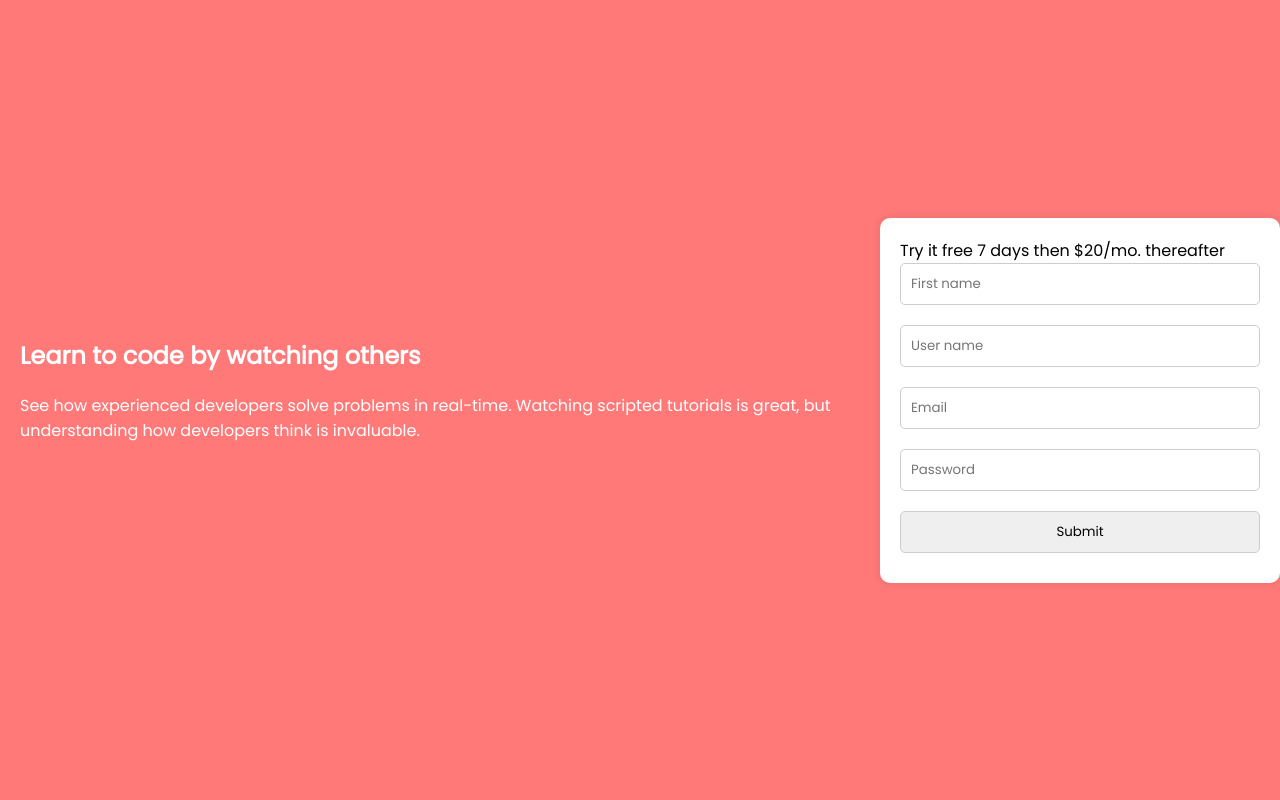
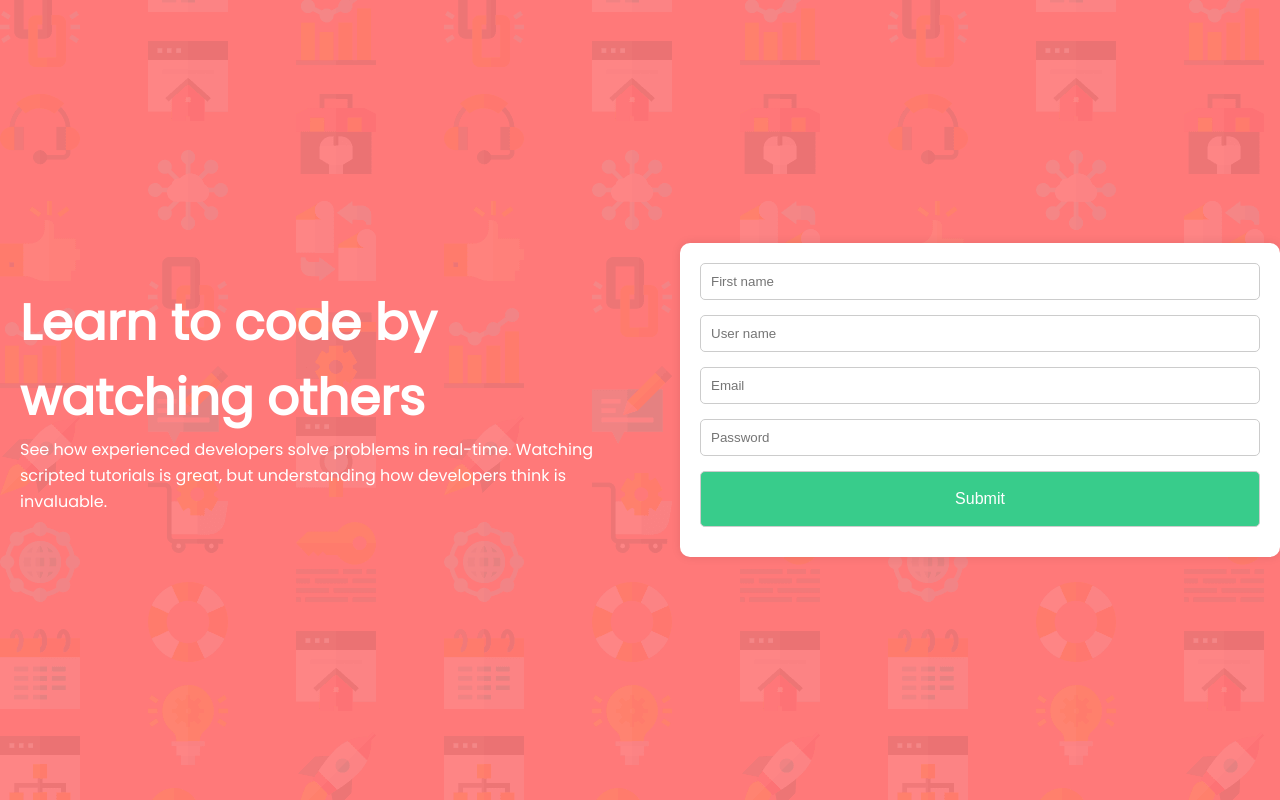
Before and after one commit to astarta16/signup-form, a React (Vite) app: page / in a window 1280 px wide. Built offline with nearby package versions, Linux system fonts and the light colour scheme.

Commit message:
add more styles to have more pretty visual

```diff
--- a/src/Components/Card.jsx
+++ b/src/Components/Card.jsx
@@ -7,11 +7,12 @@ import {
   ContentContainer,
   TextContainer,
   FormContainer,
+  FormStyled,
   Title,
   Text,
-    Form,
+  SubmitButton,
+  ErrorMessage,
 } from "./CardStyle";
-
 
 function Card() {
   const schema = yup.object().shape({
@@ -21,7 +22,11 @@ function Card() {
     password: yup.string().min(2).max(100).required("Password cannot be empty"),
   });
 
-  const { register, handleSubmit, formState: { errors } } = useForm({
+  const {
+    register,
+    handleSubmit,
+    formState: { errors },
+  } = useForm({
     resolver: yupResolver(schema),
   });
 
@@ -36,25 +41,43 @@ function Card() {
           <Title>Learn to code by watching others</Title>
           <Text>
             See how experienced developers solve problems in real-time. Watching
-            scripted tutorials is great, but understanding how developers think is
-            invaluable.
+            scripted tutorials is great, but understanding how developers think
+            is invaluable.
           </Text>
         </TextContainer>
+
         <FormContainer>
-          <p>
-            Try it free 7 days <span>then $20/mo. thereafter</span>
-          </p>
-          <Form onSubmit={handleSubmit(onSubmit)}>
-            <input type="text" placeholder="First name" {...register("firstName")} />
-            <p>{errors.firstName?.message}</p>
-            <input type="text" placeholder="User name" {...register("userNAme")} />
-            <p>{errors.userNAme?.message}</p>
-            <input type="text" placeholder="Email" {...register("email")} />
-            <p>{errors.email?.message}</p>
-            <input type="password" placeholder="Password" {...register("password")} />
-            <p>{errors.password?.message}</p>
-            <input type="submit" value="Submit" />
-          </Form>
+          <FormStyled onSubmit={handleSubmit(onSubmit)}>
+            <input
+              type="text"
+              placeholder="First name"
+              {...register("firstName")}
+              className={errors.firstName ? "error" : ""}
+            />
+            <ErrorMessage>{errors.firstName?.message}</ErrorMessage>
+            <input
+              type="text"
+              placeholder="User name"
+              {...register("userNAme")}
+              className={errors.userNAme ? "error" : ""}
+            />
+            <ErrorMessage>{errors.userNAme?.message}</ErrorMessage>
+            <input
+              type="text"
+              placeholder="Email"
+              {...register("email")}
+              className={errors.email ? "error" : ""}
+            />
+            <ErrorMessage>{errors.email?.message}</ErrorMessage>
+            <input
+              type="password"
+              placeholder="Password"
+              {...register("password")}
+              className={errors.password ? "error" : ""}
+            />
+            <ErrorMessage>{errors.password?.message}</ErrorMessage>
+            <SubmitButton type="submit" value="Submit" />
+          </FormStyled>
         </FormContainer>
       </ContentContainer>
     </Container>
--- a/src/Components/CardStyle.js
+++ b/src/Components/CardStyle.js
@@ -1,11 +1,19 @@
 import styled from "styled-components";
+import DesktopImage from "../assets/bg-intro-desktop.png";
+import MobileImage from "../assets/bg-intro-mobile.png";
 
 export const Container = styled.div`
   display: flex;
   justify-content: center;
   align-items: center;
   min-height: 100vh;
-  background-color: #FF7979;
+  background-color: #ff7979;
+  background-image: url(${DesktopImage});
+  background-size: cover;
+
+  @media (max-width: 768px) {
+    background-image: url(${MobileImage});
+  }
 `;
 
 export const ContentContainer = styled.div`
@@ -34,8 +42,9 @@ export const FormContainer = styled.div`
   box-shadow: 0 0 10px rgba(0, 0, 0, 0.1);
   text-align: center;
   padding: 20px;
-  max-width: 400px;
+  max-width: 600px;
   width: 90%;
+  margin: 0 auto;
 
   @media (min-width: 768px) {
     text-align: left;
@@ -44,16 +53,45 @@ export const FormContainer = styled.div`
 `;
 
 export const Title = styled.h1`
-  font-size: 24px;
   margin-bottom: 20px;
+  font-size: 50px;
+  font-weight: 700;
+  width: 525px;
+  height: 131px;
 `;
 
 export const Text = styled.p`
   font-size: 16px;
-  margin-bottom: 20px;
+  font-weight: 500;
+  line-height: 26px;
+  width: 100%;
+
+  @media (max-width: 768px) {
+    padding: 0 20px;
+    text-align: center;
+  }
 `;
 
-export const Form = styled.form`
+export const FreeTrial = styled.div`
+  width: 540px;
+  height: 60px;
+  border-radius: 10px;
+  background: #5e54a4;
+  box-shadow: 0px 8px 0px 0px rgba(0, 0, 0, 0.2);
+  color: white;
+  display: flex;
+  justify-content: center;
+  align-items: center;
+  margin-top: 20px;
+  font-size: 16px;
+  font-weight: normal;
+
+  span {
+    margin-left: 5px;
+  }
+`;
+
+export const FormStyled = styled.form`
   display: flex;
   flex-direction: column;
 
@@ -65,8 +103,35 @@ export const Form = styled.form`
   }
 
   p {
-    color: red;
-    text-align: left;
-    margin-bottom: 10px;
+    color: #ff7979;
+    text-align: right;
+    margin-bottom: 5px;
+    font-size: 11px;
+    font-style: italic;
+    font-weight: 500;
+  }
+
+  input.error {
+    border: 1px solid #ff7979;
   }
 `;
+
+export const SubmitButton = styled.input`
+  width: 100%;
+  height: 56px;
+  flex-shrink: 0;
+  border-radius: 5px;
+  background: #38cc8b;
+  box-shadow: 0px -4px 0px 0px;
+  color: white;
+  font-size: 16px;
+  cursor: pointer;
+`;
+
+export const ErrorMessage = styled.p`
+  color: #ff7979;
+  text-align: right;
+  font-size: 11px;
+  font-style: italic;
+  font-weight: 500;
+`;
--- a/src/index.css
+++ b/src/index.css
@@ -1,21 +1,19 @@
-@import url('https://fonts.googleapis.com/css2?family=Poppins&display=swap');
-
+@import url("https://fonts.googleapis.com/css2?family=Poppins&display=swap");
 
 * {
   margin: 0;
   padding: 0;
   box-sizing: border-box;
-  font-family: 'Poppins', sans-serif;
 }
 
 body {
-  min-height: 100vh;
-  background-color: #FF7979;
-  background-image: url(./assets/bg-intro-desktop.png);
+  font-family: "Poppins", sans-serif;
+  overflow-x: hidden;
 }
+
 
 @media (max-width: 768px) {
   body {
-    background-image: url(./assets/bg-intro-mobile.png);
+    overflow-y: hidden;
   }
 }
```
Lines whose indentation alone changed are shown as unchanged.
